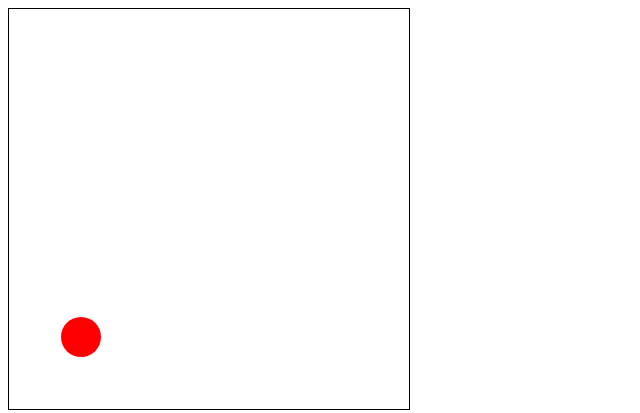
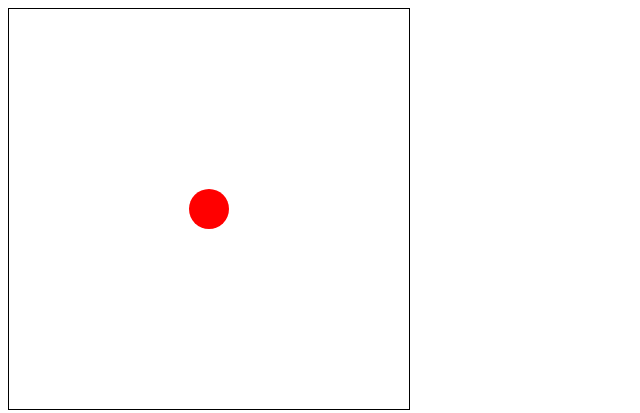
Before and after one commit to Doomspo0n/Doomspo0n.github.io, a plain HTML site: page index.html in a window 1280 px wide. Shown: the whole page, without its empty margins (0-640 px from the left). Drawn offline with Linux system fonts and the light colour scheme.

Commit message:
Update index.html

```diff
--- a/index.html
+++ b/index.html
@@ -21,9 +21,15 @@
       x: 200,   // Startposition på x-aksen
       y: 200,   // Startposition på y-aksen
       radius: 20,
-      dx: 2,    // Bevægelse på x-aksen
-      dy: -2,   // Bevægelse på y-aksen
+      dx: 0,    // Bevægelse på x-aksen
+      dy: 0,    // Bevægelse på y-aksen
     };
+
+    // Lyt til musebevægelser
+    canvas.addEventListener("mousemove", function(event) {
+      ball.x = event.clientX - canvas.offsetLeft;
+      ball.y = event.clientY - canvas.offsetTop;
+    });
 
     // Funktion til at tegne bolden
     function drawBall() {
@@ -32,21 +38,6 @@
       ctx.fillStyle = "red";
       ctx.fill();
       ctx.closePath();
-    }
-
-    // Funktion til at opdatere boldens position
-    function updateBallPosition() {
-      ball.x += ball.dx;
-      ball.y += ball.dy;
-
-      // Tjek om bolden rammer væggene
-      if (ball.x + ball.radius > canvas.width || ball.x - ball.radius < 0) {
-        ball.dx = -ball.dx; // Skift x-retning
-      }
-
-      if (ball.y + ball.radius > canvas.height || ball.y - ball.radius < 0) {
-        ball.dy = -ball.dy; // Skift y-retning
-      }
     }
 
     // Funktion til at rydde canvas
@@ -58,7 +49,6 @@
     function gameLoop() {
       clearCanvas();
       drawBall();
-      updateBallPosition();
       requestAnimationFrame(gameLoop);
     }
 
```
